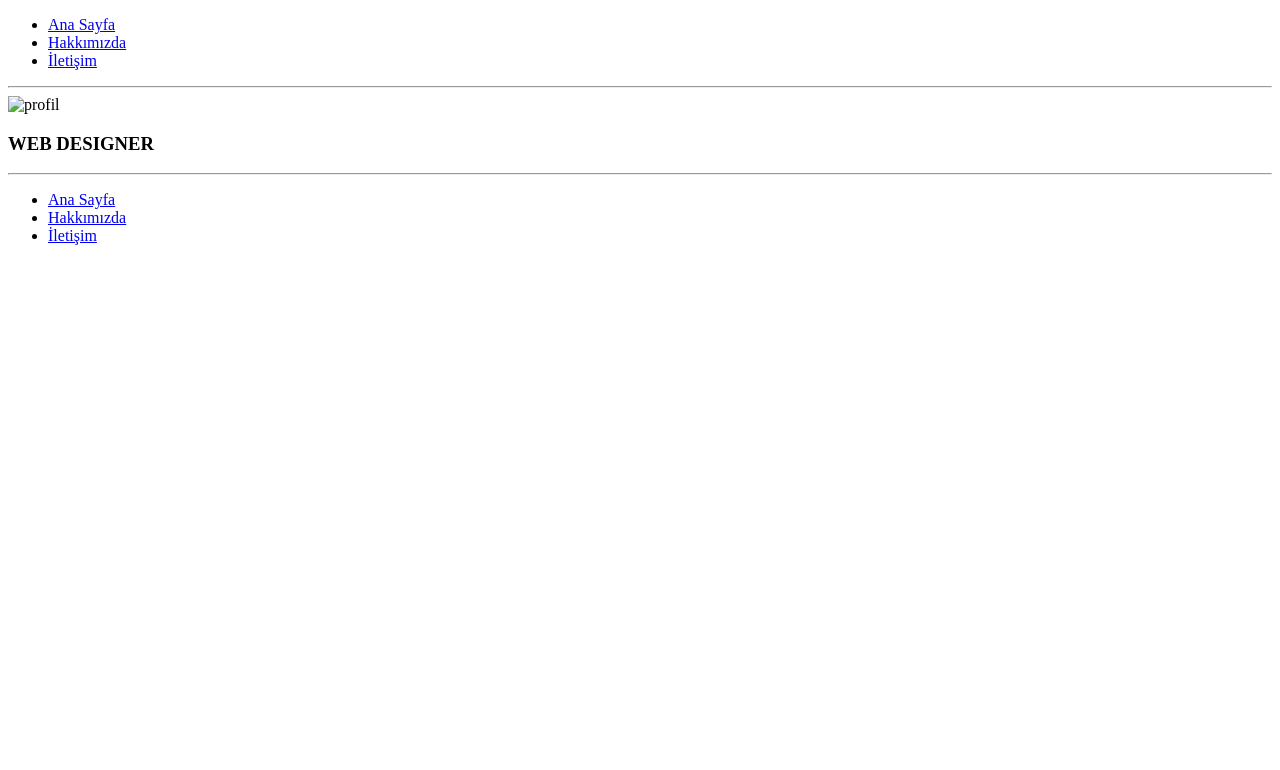
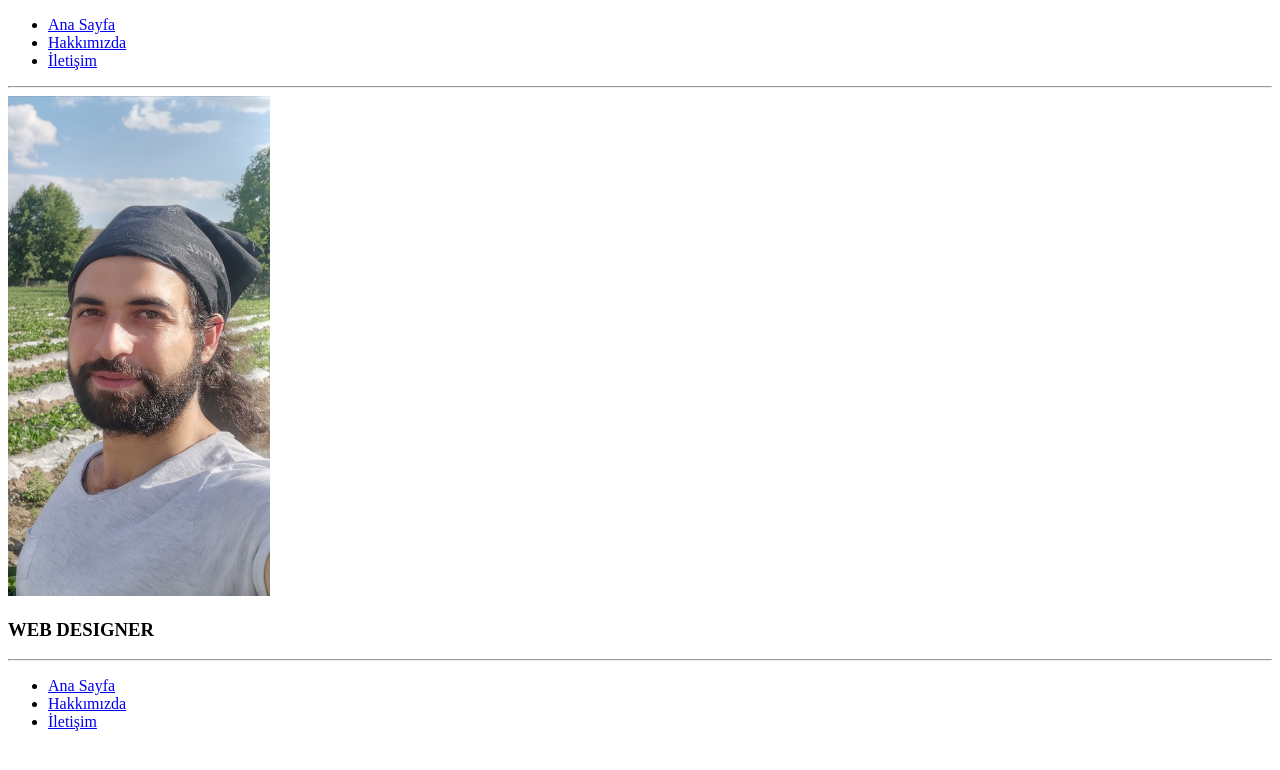
Before and after one commit to YavuzSelimBaydas/bolumSonuCalismasi2, a plain HTML site: page aboutUs.html in a window 1280 px wide. Drawn offline with Linux system fonts and the light colour scheme.

Commit message:
photo change

```diff
--- a/aboutUs.html
+++ b/aboutUs.html
@@ -19,7 +19,7 @@
     <hr>
     <section>
         <article>
-        <img src="profil.jpg" height="500" alt="profil">
+        <img src="images/profil.jpg" height="500" alt="profil">
         <p>
             <H1><b>WEB DESIGNER</b></H1>
         </p>
```
